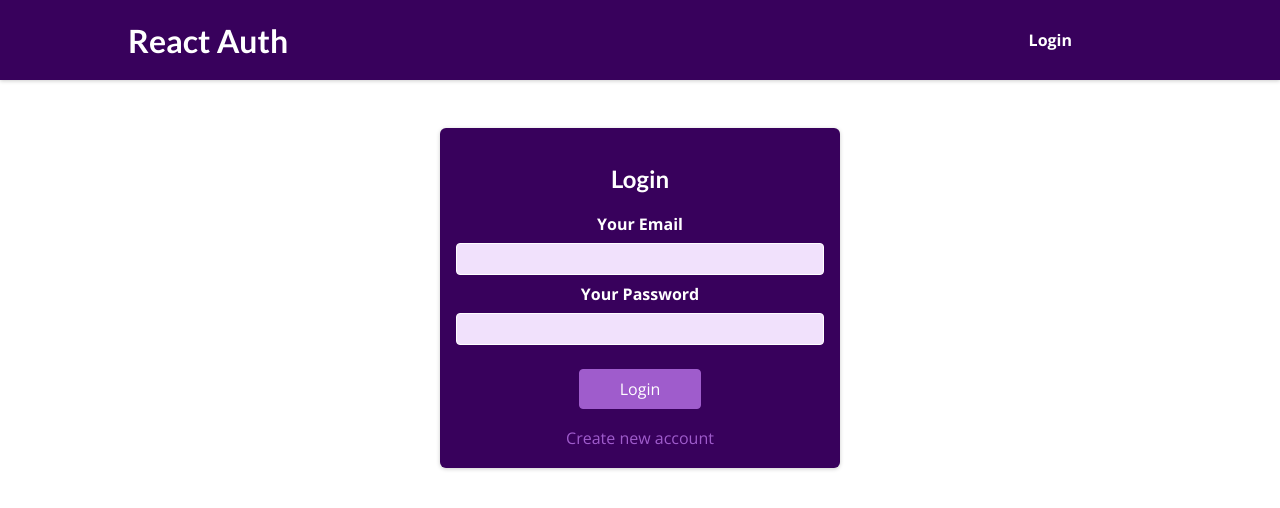
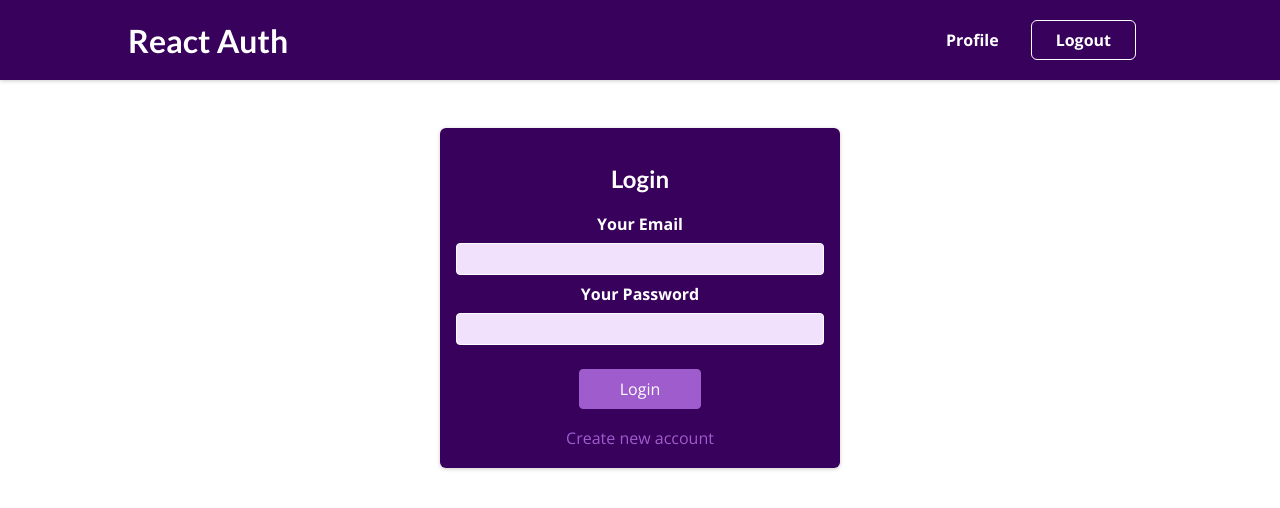
Before and after one commit to IqraMomin/Authentication, a React (Create React App) app: page /auth in a window 1280 px wide. Shown: the top 508 px of the page. Built offline with nearby package versions, Linux system fonts and the light colour scheme; sample sign-in values are in the browser's storage.

Commit message:
Addressing security and logout issues

```diff
--- a/src/App.js
+++ b/src/App.js
@@ -4,11 +4,13 @@ import Layout from './components/Layout/Layout';
 import UserProfile from './components/Profile/UserProfile';
 import AuthPage from './pages/AuthPage';
 import HomePage from './pages/HomePage';
-import { LoginProvider } from './store/login-context';
+import LoginContext from './store/login-context';
+import { useContext } from 'react';
+import { Redirect } from 'react-router-dom';
 
 function App() {
+  const loginCtx= useContext(LoginContext);
   return (
-    <LoginProvider>
     <Layout>
       <Switch>
         <Route path='/' exact>
@@ -18,11 +20,13 @@ function App() {
           <AuthPage />
         </Route>
         <Route path='/profile'>
-          <UserProfile />
+          {loginCtx.isLoggedIn && <UserProfile />}
+          {!loginCtx.isLoggedIn && <Redirect to="/auth"/>}
+
         </Route>
+        <Route path="*"><Redirect to="/"/></Route>
       </Switch>
     </Layout>
-    </LoginProvider>
   );
 }
 
--- a/src/index.js
+++ b/src/index.js
@@ -1,5 +1,6 @@
 import ReactDOM from 'react-dom/client';
 import { BrowserRouter } from 'react-router-dom';
+import { LoginProvider } from './store/login-context';
 
 import './index.css';
 import App from './App';
@@ -7,6 +8,9 @@ import App from './App';
 const root = ReactDOM.createRoot(document.getElementById('root'));
 root.render(
   <BrowserRouter>
-    <App />
+  <LoginProvider>
+  <App />
+  </LoginProvider>
+
   </BrowserRouter>
 );
--- a/src/store/login-context.js
+++ b/src/store/login-context.js
@@ -1,4 +1,6 @@
 import React, { useState } from 'react'
+
+
 
 const LoginContext = React.createContext({
     token:"",
@@ -8,14 +10,19 @@ const LoginContext = React.createContext({
 })
 
 export const LoginProvider = (props)=>{
-    const [token,setToken] = useState(null);
+
+    const idToken = JSON.parse(localStorage.getItem("idToken")) || "";
+
+    const [token,setToken] = useState(idToken);
 
     const isLoggedIn = !!token;
 
     const loginHandler = (token)=>{
+        localStorage.setItem("idToken",JSON.stringify(token));
         setToken(token);
     }
     const logoutHandler = ()=>{
+        localStorage.removeItem("idToken");
         setToken(null);
 
     }
```
Also changed, not shown: 1 other file (tests, documents, lock files or other folders).
